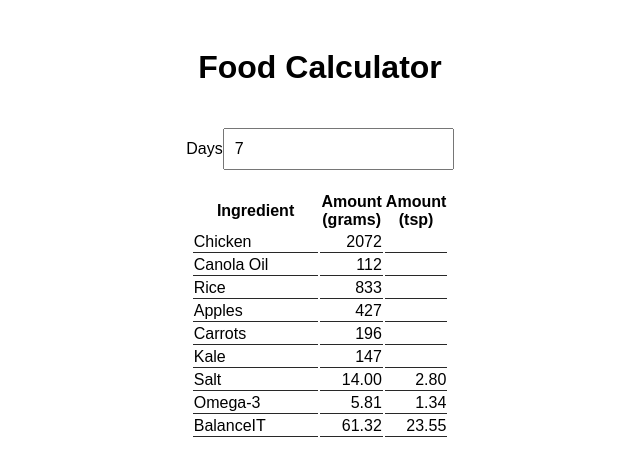
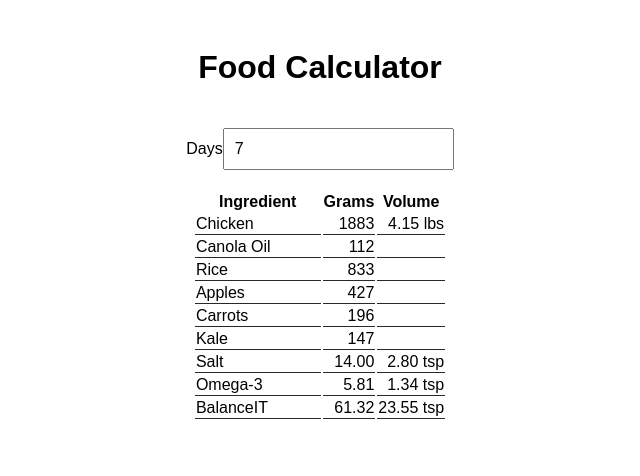
Before and after one commit to NathanHil/dog, a React (Create React App) app: page / in a window 1280 px wide. Shown: the top 476 px of the page, without its empty margins (320-960 px from the left). Built offline with nearby package versions, Linux system fonts and the light colour scheme.

Commit message:
Fix wrong grams number for chicken

```diff
--- a/src/components/IngredientList.tsx
+++ b/src/components/IngredientList.tsx
@@ -8,7 +8,7 @@ interface IngredientListProps {
 
 const IngredientList: React.FC<IngredientListProps> = ({ days }) => {
   const ingredients = {
-    chicken: days * 296, // 296 grams of chicken per day
+    chicken: days * 269, // 296 grams of chicken per day
     canola: days * 16,
     rice: days * 119,
     apples: days * 61,
@@ -25,20 +25,20 @@ const IngredientList: React.FC<IngredientListProps> = ({ days }) => {
         <thead>
           <tr>
             <th>Ingredient</th>
-            <th>Amount<br/>(grams)</th>
-            <th>Amount<br/>(tsp)</th>
+            <th>Grams</th>
+            <th>Volume</th>
           </tr>
         </thead>
         <tbody>
-        <IngredientItem name="Chicken" amount={ingredients.chicken} />
+        <IngredientItem name="Chicken" amount={ingredients.chicken} volume={(ingredients.chicken/453.592).toFixed(2)+" lbs"} />
         <IngredientItem name="Canola Oil" amount={ingredients.canola} />
         <IngredientItem name="Rice" amount={ingredients.rice} />
         <IngredientItem name="Apples" amount={ingredients.apples} />
         <IngredientItem name="Carrots" amount={ingredients.carrots} />
         <IngredientItem name="Kale" amount={ingredients.kale} />
-        <IngredientItem name="Salt" amount={(ingredients.salt).toFixed(2)} volume={(days * 0.4).toFixed(2)} />
-        <IngredientItem name="Omega-3" amount={(ingredients.omega3).toFixed(2)} volume={(days * 0.191356628461).toFixed(2)} />
-        <IngredientItem name="BalanceIT" amount={(ingredients.balanceit).toFixed(2)} volume={(days * 3.363894).toFixed(2)}/>
+        <IngredientItem name="Salt" amount={(ingredients.salt).toFixed(2)} volume={(days * 0.4).toFixed(2)+" tsp"} />
+        <IngredientItem name="Omega-3" amount={(ingredients.omega3).toFixed(2)} volume={(days * 0.191356628461).toFixed(2)+" tsp"} />
+        <IngredientItem name="BalanceIT" amount={(ingredients.balanceit).toFixed(2)} volume={(days * 3.363894).toFixed(2)+" tsp"}/>
         </tbody>
       </table>
     </div>
```
Also changed, not shown: 7 other files (tests, documents, lock files or other folders).
